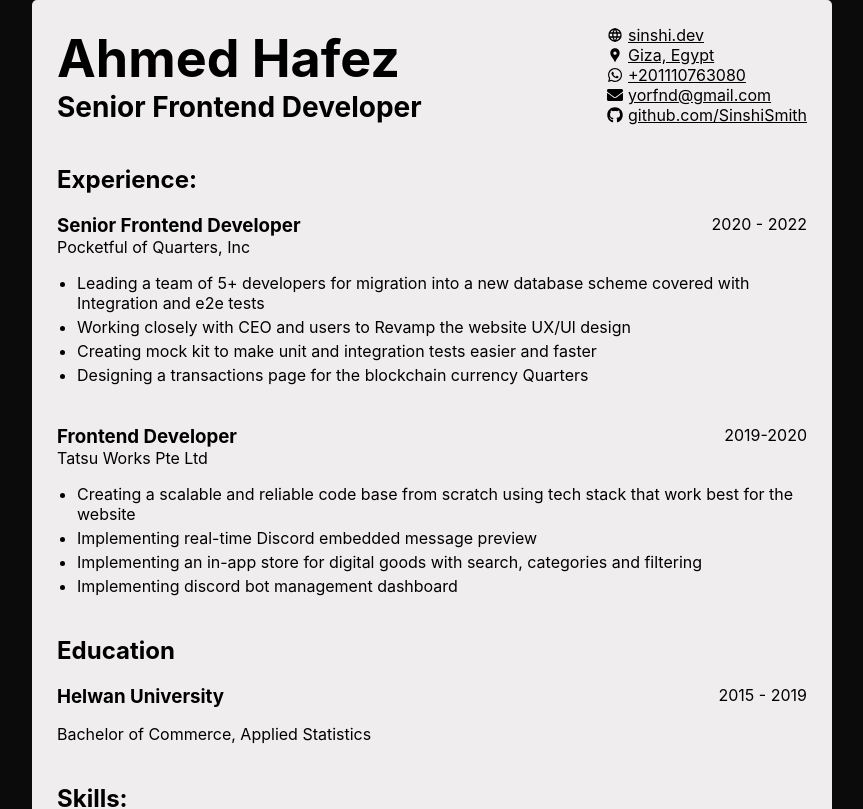
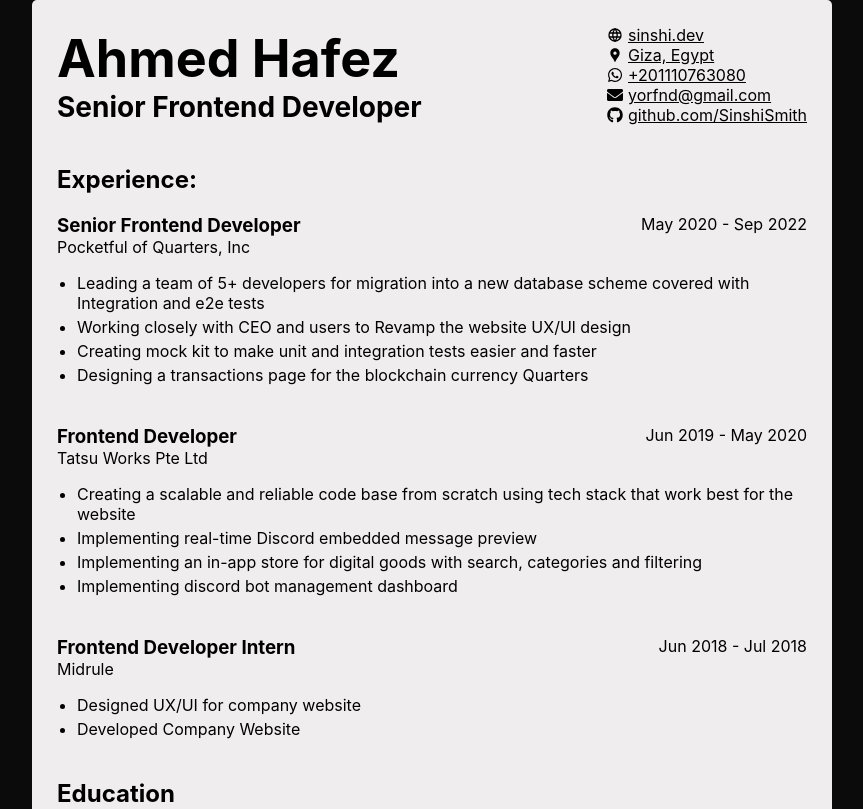
Before and after one commit to SinshiSmith/sinshi, a Next.js app: page /resume in a window 1280 px wide. Shown: the top 809 px of the page, without its empty margins (208-1071 px from the left). Built offline with nearby package versions, Linux system fonts and the light colour scheme.

Commit message:
Add more percise dates and Add internship

```diff
--- a/pages/resume.js
+++ b/pages/resume.js
@@ -49,7 +49,7 @@ export default function Resume() {
           <Experience
             title="Senior Frontend Developer"
             company="Pocketful of Quarters, Inc"
-            date="2020 - 2022"
+            date="May 2020 - Sep 2022"
             items={[
               `Leading a team of 5+ developers for migration into a new
                 database scheme covered with Integration and e2e tests`,
@@ -63,13 +63,22 @@ export default function Resume() {
           <Experience
             title="Frontend Developer"
             company="Tatsu Works Pte Ltd"
-            date="2019-2020"
+            date="Jun 2019 - May 2020"
             items={[
               `Creating a scalable and reliable code base from scratch using tech stack that work best for the website`,
-              `Implementing real-time Discord embedded message
-                preview`,
+              `Implementing real-time Discord embedded message preview`,
               `Implementing an in-app store for digital goods with search, categories and filtering`,
               `Implementing discord bot management dashboard`,
+            ]}
+          />
+
+          <Experience
+            title="Frontend Developer Intern"
+            company="Midrule"
+            date="Jun 2018 - Jul 2018"
+            items={[
+              `Designed UX/UI for company website`,
+              `Developed Company Website`,
             ]}
           />
         </section>
@@ -80,7 +89,9 @@ export default function Resume() {
             <h3>Helwan University</h3>
             <p>2015 - 2019</p>
           </div>
-          <p>Bachelor of Commerce, Applied Statistics</p>
+          <p>
+            Bachelor of Commerce and Business Administration, Applied Statistics
+          </p>
         </section>
 
         <section>
```
